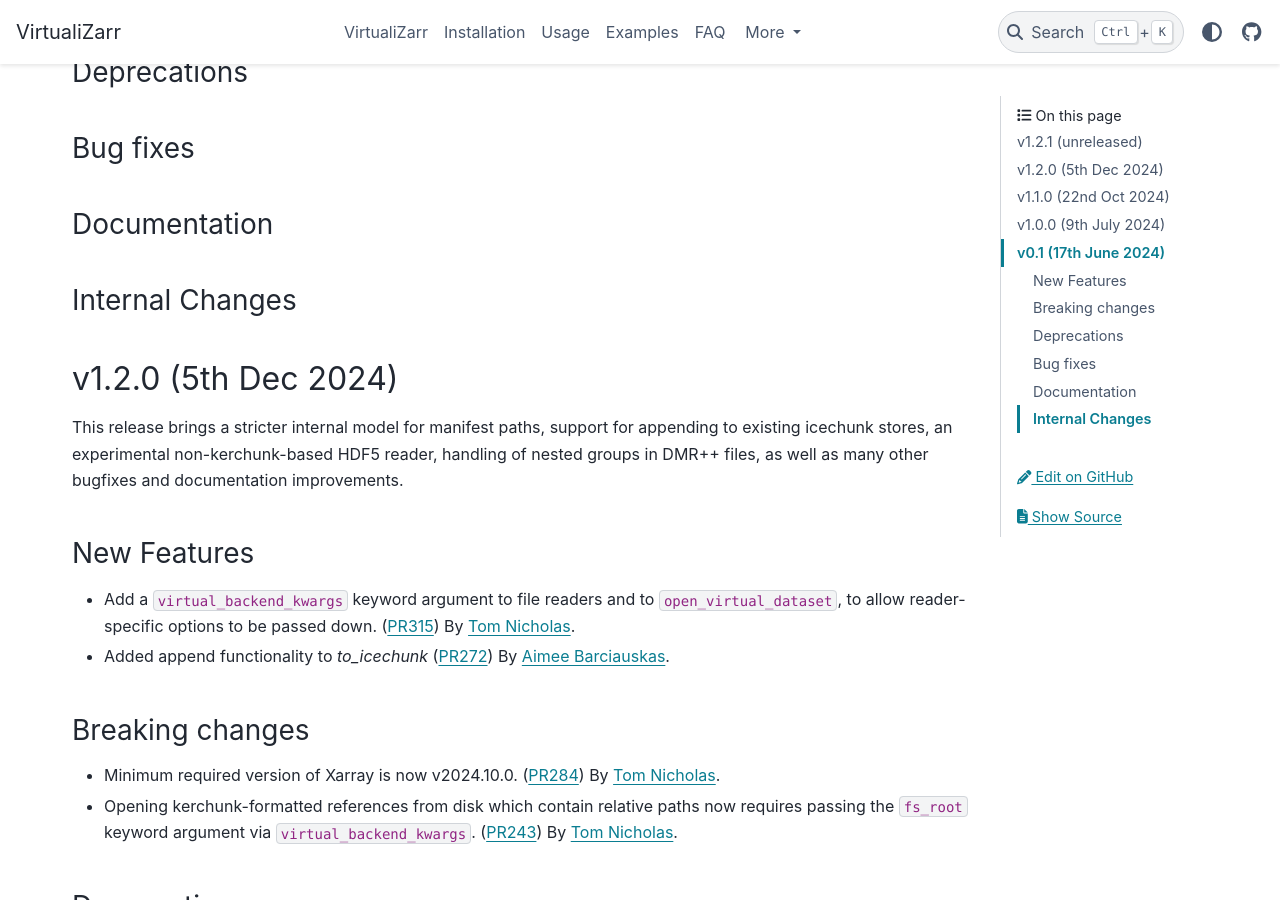
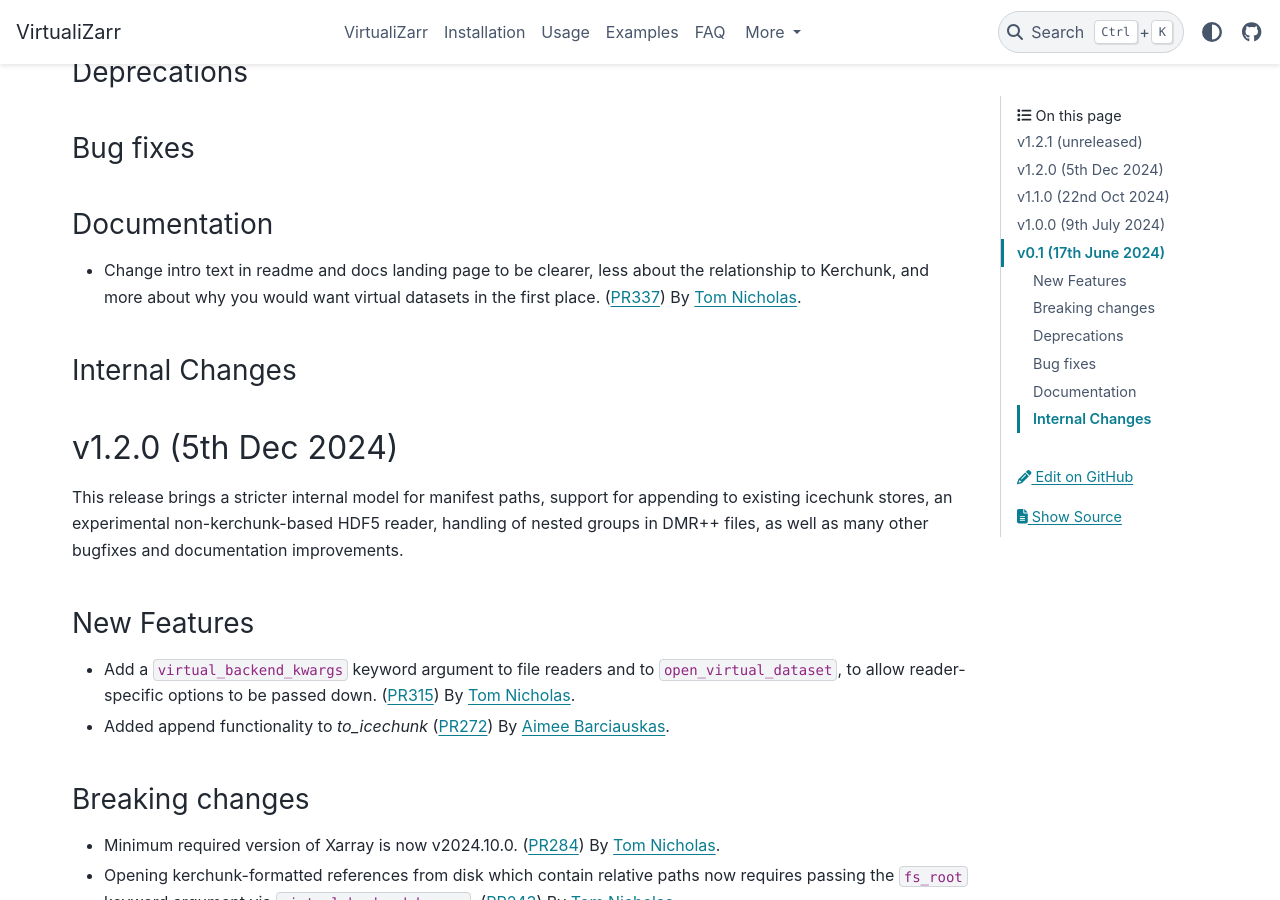
Before and after one commit to zarr-developers/VirtualiZarr, a Sphinx documentation site: the page built from docs/releases.rst, in a window 1280 px wide and 900 px high, scrolled down 414 px. Built offline with Sphinx 7.4.7 and the PyData theme 0.15.4, drawn with Linux system fonts in a browser that asks for light colours.

Commit message:
release notes

```diff
--- a/docs/releases.rst
+++ b/docs/releases.rst
@@ -20,6 +20,9 @@
 
 Documentation
 ~~~~~~~~~~~~~
+
+- Change intro text in readme and docs landing page to be clearer, less about the relationship to Kerchunk, and more about why you would want virtual datasets in the first place.
+  (:pull:`337`) By `Tom Nicholas <https://github.com/TomNicholas>`_.
 
 Internal Changes
 ~~~~~~~~~~~~~~~~
```
